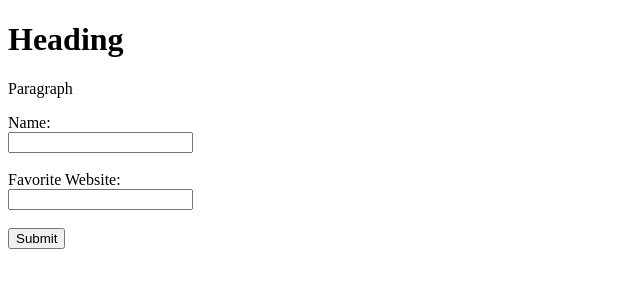
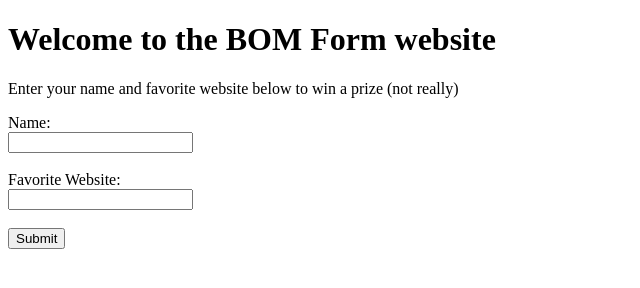
Before and after one commit to mrquadratic/web-124, a plain HTML site: page browserDashboard/index.html in a window 1280 px wide. Shown: the whole page, without its empty margins (0-640 px from the left). Drawn offline with Linux system fonts and the light colour scheme.

Commit message:
Update index.html

```diff
--- a/browserDashboard/index.html
+++ b/browserDashboard/index.html
@@ -4,12 +4,12 @@
 <head>
     <meta charset="UTF-8">
     <meta name="viewport" content="width=device-width, initial-scale=1.0">
-    <title>Document</title>
+    <title>Week 6 BOM</title>
     <script src="dashboard.js" defer></script>
 </head>
 <body>
-    <h1>Heading</h1>
-    <p>Paragraph</p>
+    <h1>Welcome to the BOM Form website</h1>
+    <p>Enter your name and favorite website below to win a prize (not really)</p>
     <form id="mainform">
         <label for="fname">Name:</label><br>
         <input type="text" id="name" name="name"><br><br>
```
